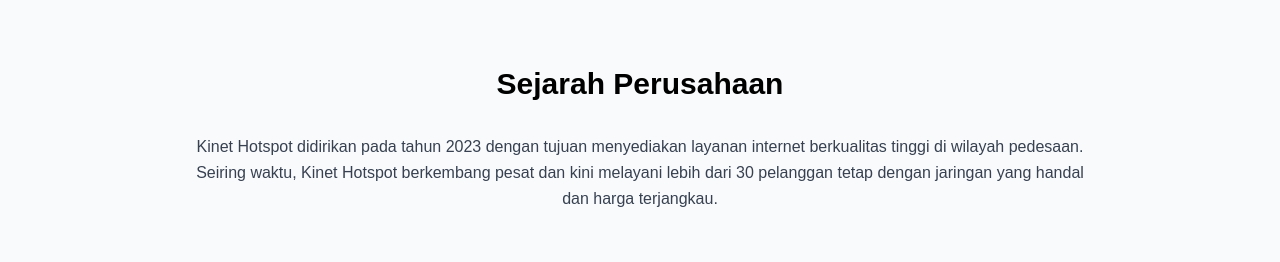
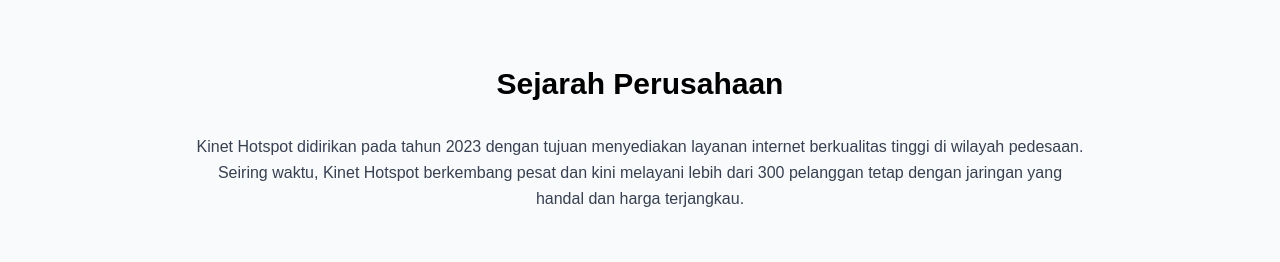
Before and after one commit to kinet24/kinet, a plain HTML site: page index.html in a window 1280 px wide. Shown: the part 1860-2122 px from the top of the page. Drawn offline with nearby package versions, Linux system fonts and the light colour scheme.

Commit message:
index.html

```diff
--- a/index.html
+++ b/index.html
@@ -194,7 +194,7 @@
   <h3 class="text-3xl font-semibold text-center mb-8 text-black" data-aos="fade-up">Sejarah Perusahaan</h3>
   <p class="max-w-4xl mx-auto text-gray-700 text-center leading-relaxed" data-aos="fade-up" data-aos-delay="100">
     Kinet Hotspot didirikan pada tahun 2023 dengan tujuan menyediakan layanan internet berkualitas tinggi di wilayah pedesaan.
-    Seiring waktu, Kinet Hotspot berkembang pesat dan kini melayani lebih dari 30 pelanggan tetap dengan jaringan yang handal dan harga terjangkau.
+    Seiring waktu, Kinet Hotspot berkembang pesat dan kini melayani lebih dari 300 pelanggan tetap dengan jaringan yang handal dan harga terjangkau.
   </p>
 </section>
 
```
